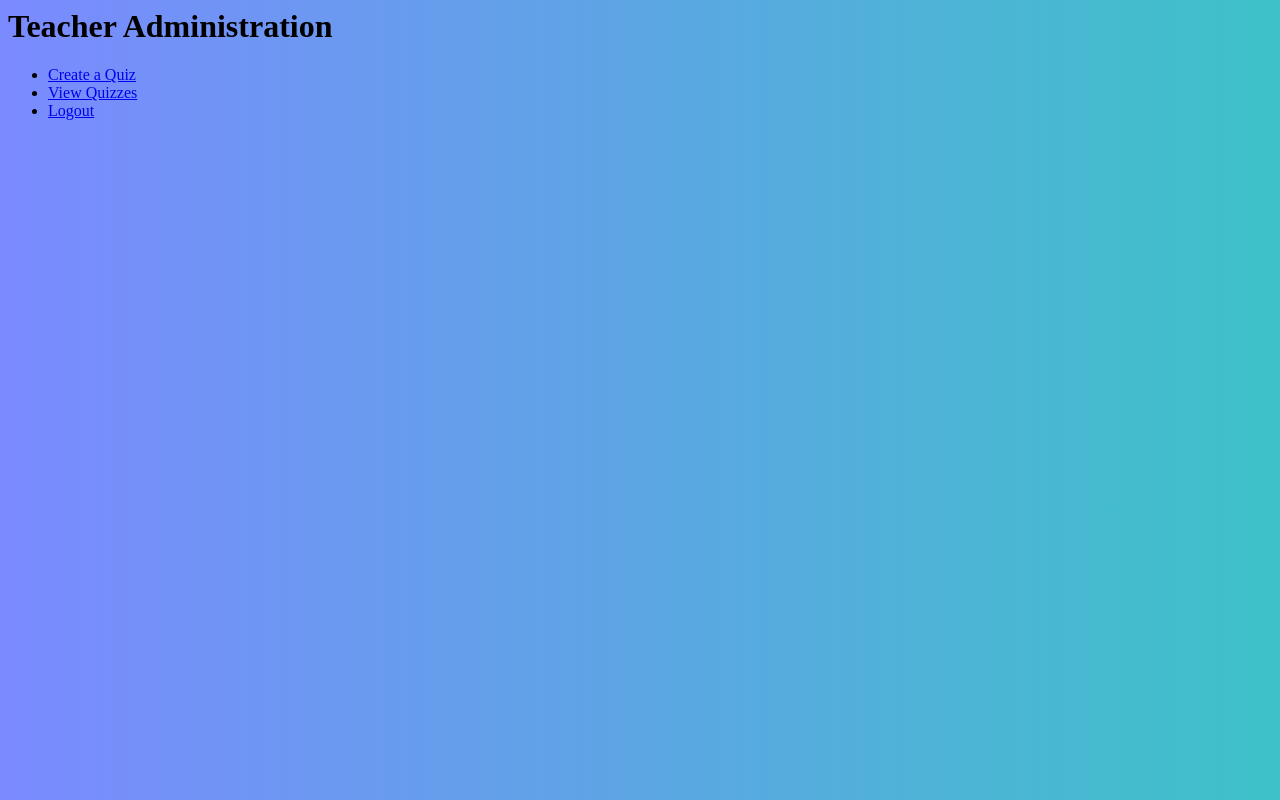
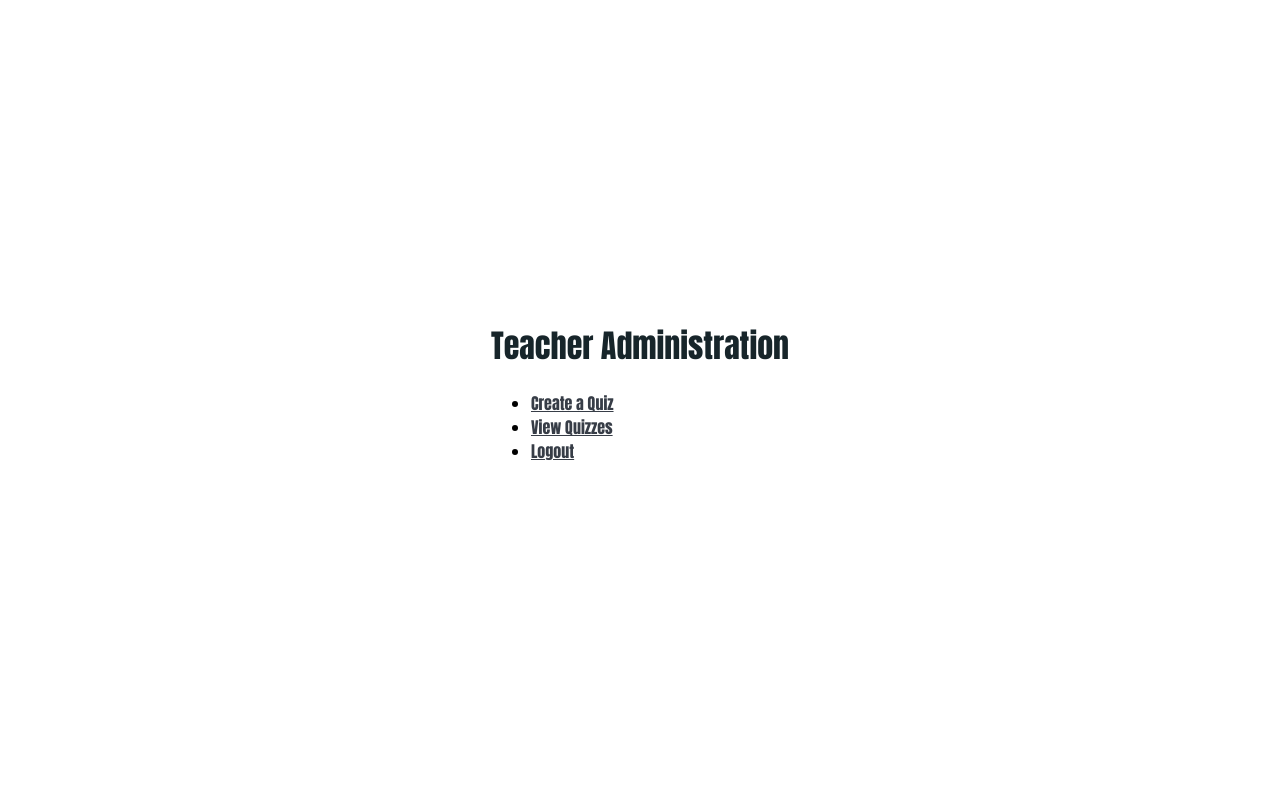
Before and after one commit to JBlad24/ateamproject, a Django app: page /quiz/teacherView/ in a window 1280 px wide. Run offline with Django 3.2, Linux system fonts and the light colour scheme.

Commit message:
removed css gradient test

```diff
--- a/LiveQuiz/quiz/static/quiz/gradient.css
+++ /dev/null
@@ -1,22 +0,0 @@
-background: linear-gradient(270deg, #39cca6, #2665ce);
-background-size: 400% 400%;
-
--webkit-animation: AnimationName 22s ease infinite;
--moz-animation: AnimationName 22s ease infinite;
-animation: AnimationName 22s ease infinite;
-
-@-webkit-keyframes AnimationName {
-    0%{background-position:0% 50%}
-    50%{background-position:100% 50%}
-    100%{background-position:0% 50%}
-}
-@-moz-keyframes AnimationName {
-    0%{background-position:0% 50%}
-    50%{background-position:100% 50%}
-    100%{background-position:0% 50%}
-}
-@keyframes AnimationName {
-    0%{background-position:0% 50%}
-    50%{background-position:100% 50%}
-    100%{background-position:0% 50%}
-}
--- a/LiveQuiz/quiz/templates/quiz/teacherView.html
+++ b/LiveQuiz/quiz/templates/quiz/teacherView.html
@@ -1,5 +1,5 @@
 {% load static %}
-<link rel="stylesheet" type="text/css" href="{% static 'quiz/gradient.css' %}"/>
+<link rel="stylesheet" type="text/css" href="{% static 'quiz/style.css' %}"/>
 <meta name="viewport" content="width=device-width, initial-scale=1.0">
 <!DOCTYPE html>
 <html lang="en">
@@ -7,7 +7,7 @@
     <meta charset="UTF-8">
     <title>Teacher View</title>
 </head>
-<body style="background: linear-gradient(270deg, rgb(0,250,145), rgb(123,138,255)) 0% 0% / 200% 200%; animation: CustomAnimation 22s ease infinite;">
+<body>
 <h1>Teacher Administration</h1>
 <ul>
 
```
